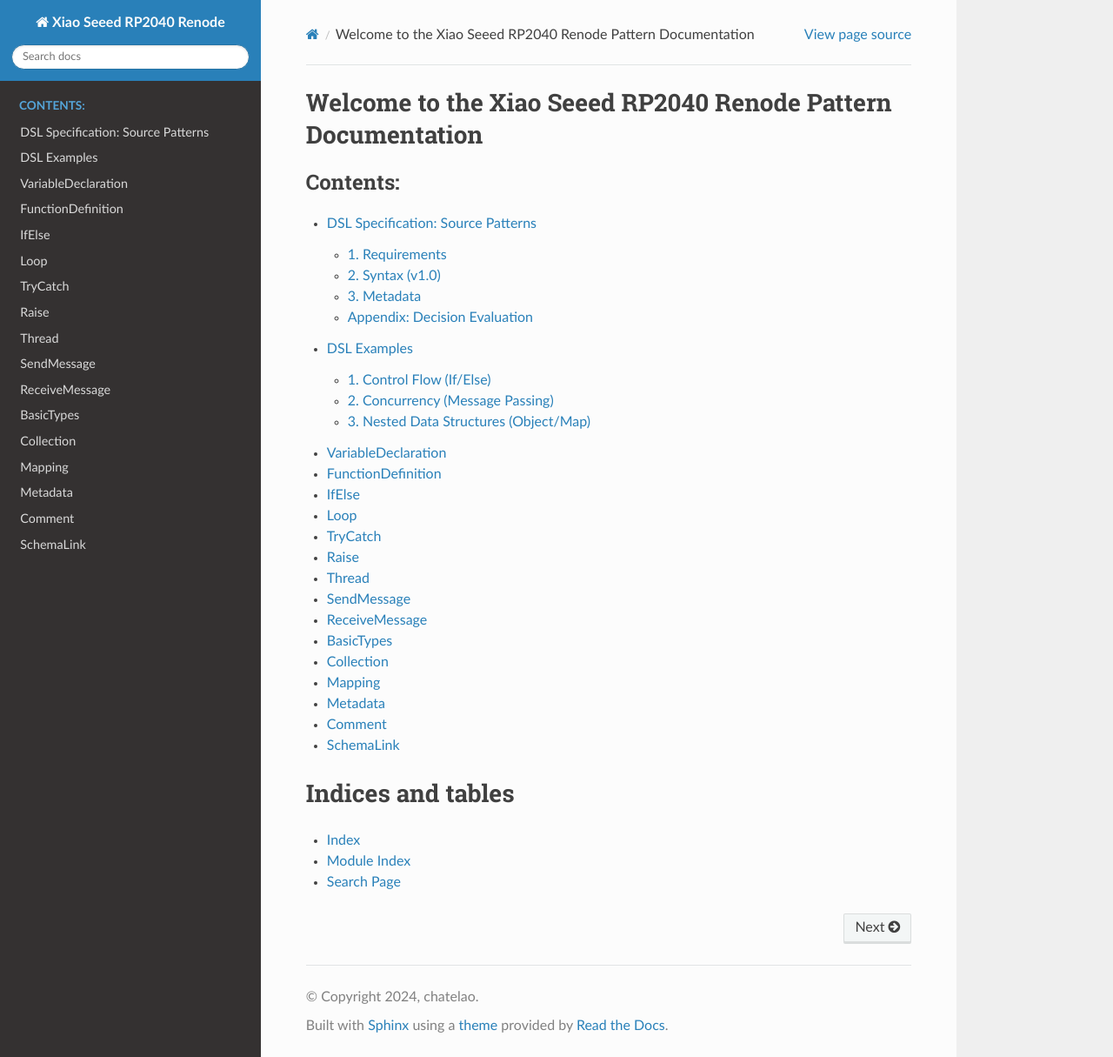
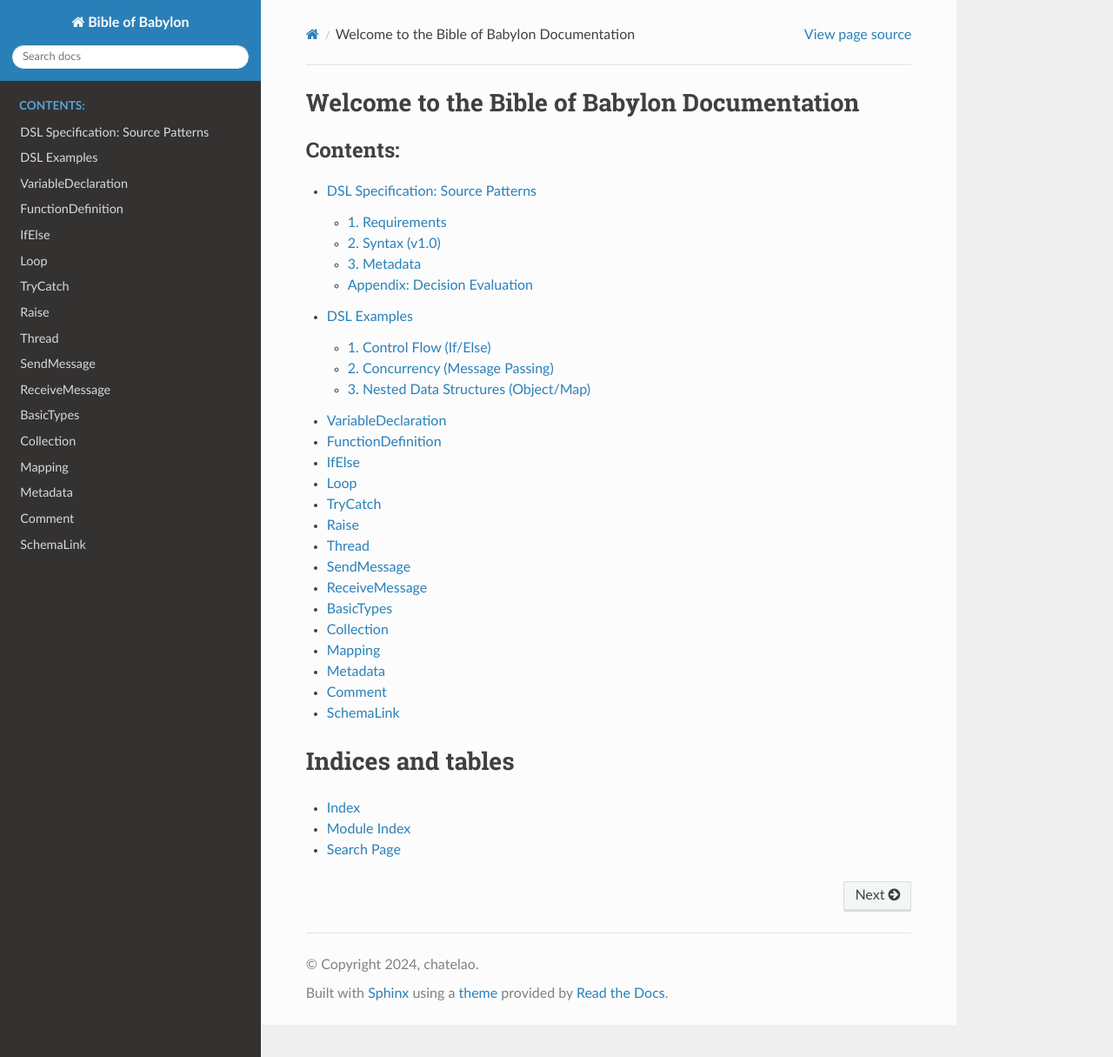
Before and after one commit to chatelao/bible-of-babylon, a Sphinx documentation site: the page built from docs/index.rst, in a window 1280 px wide and 1215 px high. Shown: the whole window at 87% size. Built offline with Sphinx 7.4.7 and the Read the Docs theme 3.1.0, drawn with Linux system fonts in a browser that asks for light colours.

Commit message:
docs: update README and project name to Bible of Babylon
- Rebranded the project name to "Bible of Babylon" in README.md, docs/conf.py, and docs/index.rst.
- Added a comprehensive description and project structure to README.md.
- Included the Read the Docs link in README.md.
- Verified Sphinx documentation build and project-wide tests.

```diff
--- a/docs/conf.py
+++ b/docs/conf.py
@@ -1,6 +1,6 @@
 # Configuration file for the Sphinx documentation builder.
 
-project = 'Xiao Seeed RP2040 Renode'
+project = 'Bible of Babylon'
 copyright = '2024, chatelao'
 author = 'chatelao'
 
--- a/docs/index.rst
+++ b/docs/index.rst
@@ -1,5 +1,5 @@
-Welcome to the Xiao Seeed RP2040 Renode Pattern Documentation
-=============================================================
+Welcome to the Bible of Babylon Documentation
+=============================================
 
 .. toctree::
    :maxdepth: 2
```
Also changed, not shown: README.md (+18 -3 lines).
